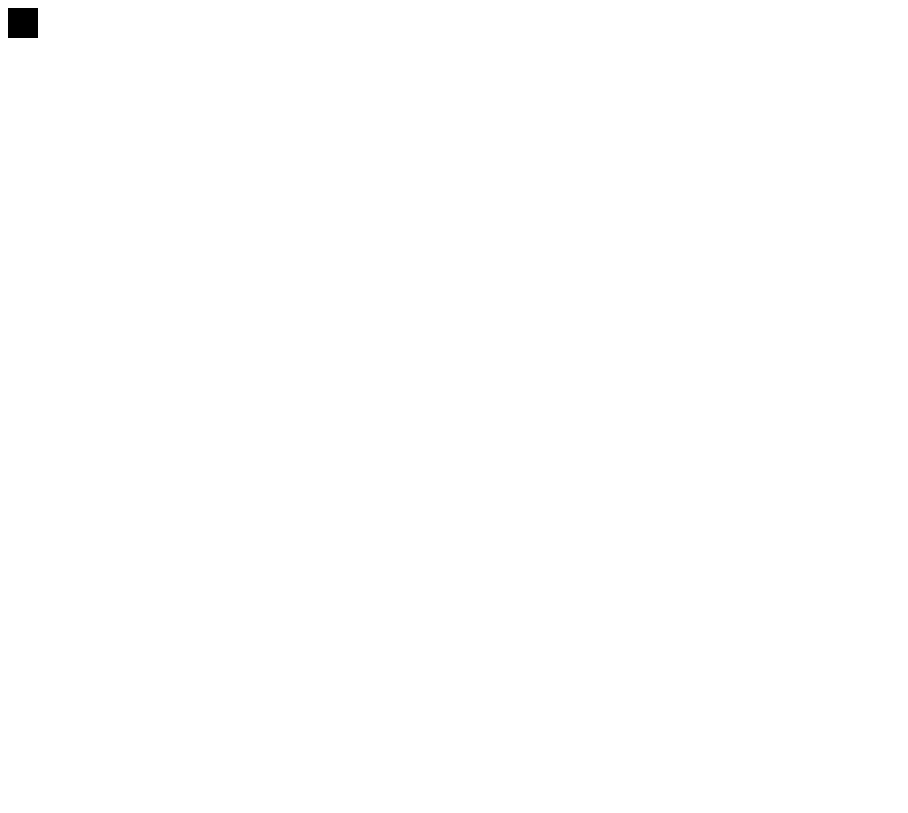
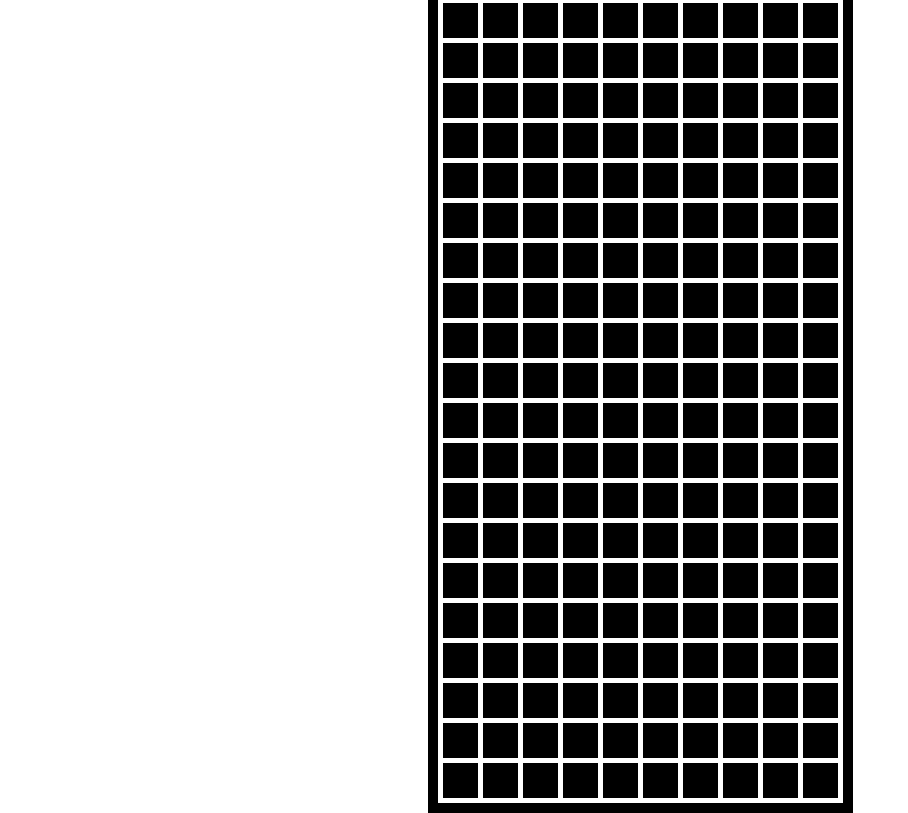
Before and after one commit to tar-ooo-ooo/tetris, a website with bundled scripts: page index.html in a window 1280 px wide. Shown: the whole page, without its empty margins (0-908 px from the left). Built offline with nearby package versions, Linux system fonts and the light colour scheme.

Commit message:
feat: 新增 Board 類別及相關樣式，調整 Cell 大小與位置

```diff
--- /dev/null
+++ b/css/board.css
@@ -0,0 +1,8 @@
+.board {
+    width: 395px;
+    height: 795px;
+    border: 10px solid #000;
+    background-color: #fff;
+    padding: 5px;
+    position: relative;
+}
--- a/css/cell.css
+++ b/css/cell.css
@@ -1,5 +1,6 @@
 .cell {
-    height: 30px;
-    width: 30px;
+    height: 35px;
+    width: 35px;
     background-color: #000;
+    position: absolute;
 }
--- /dev/null
+++ b/css/index.css
@@ -0,0 +1,11 @@
+@import "./cell.css";
+@import "./board.css";
+
+body {
+    height: 100vh;
+    padding: 0;
+    margin: 0;
+    display: flex;
+    justify-content: center;
+    align-items: center;
+}
--- a/index.html
+++ b/index.html
@@ -3,7 +3,7 @@
   <head>
     <meta charset="UTF-8" />
     <meta name="viewport" content="width=device-width, initial-scale=1.0" />
-    <link rel="stylesheet" href="./css/cell.css" />
+    <link rel="stylesheet" href="./css/index.css" />
     <title>Document</title>
   </head>
   <body>
--- /dev/null
+++ b/ts/board.ts
@@ -0,0 +1,35 @@
+import { Cell } from "./cell.js";
+
+export class Board {
+  private element = document.createElement("div");
+
+  constructor() {
+    this.render();
+  }
+
+  private createBoard = () => {
+    this.element.className = "board";
+  };
+
+  private appendCell = () => {
+    this.fillBoard();
+  };
+
+  /**
+   * 先填滿確定 UI
+   */
+  private fillBoard = () => {
+    for (let x = 0; x < 10; x++) {
+      for (let y = 0; y < 20; y++) {
+        const cell = new Cell(x, y);
+        this.element.appendChild(cell.getCell());
+      }
+    }
+  };
+
+  private render = () => {
+    this.createBoard();
+    this.appendCell();
+    document.body.appendChild(this.element);
+  };
+}
--- a/ts/cell.ts
+++ b/ts/cell.ts
@@ -5,7 +5,6 @@ export class Cell {
     private x: number,
     private y: number,
   ) {
-    this.createCell();
     this.render();
   }
 
@@ -14,8 +13,14 @@ export class Cell {
   };
 
   private render = () => {
-    this.element.style.left = `${this.x * 30}px`;
-    this.element.style.top = `${this.y * 30}px`;
+    this.createCell();
+
+    this.element.style.left = `${5 + this.x * 40}px`;
+    this.element.style.top = `${5 + this.y * 40}px`;
     document.body.appendChild(this.element);
   };
+
+  public getCell = () => {
+    return this.element;
+  };
 }
--- a/ts/main.ts
+++ b/ts/main.ts
@@ -1,7 +1,7 @@
-import { Cell } from "./cell.js";
+import { Board } from "./board.js";
 
 class Main {
-  cell = new Cell(5, 10);
+  private board = new Board();
 }
 
 const main = new Main();
```
